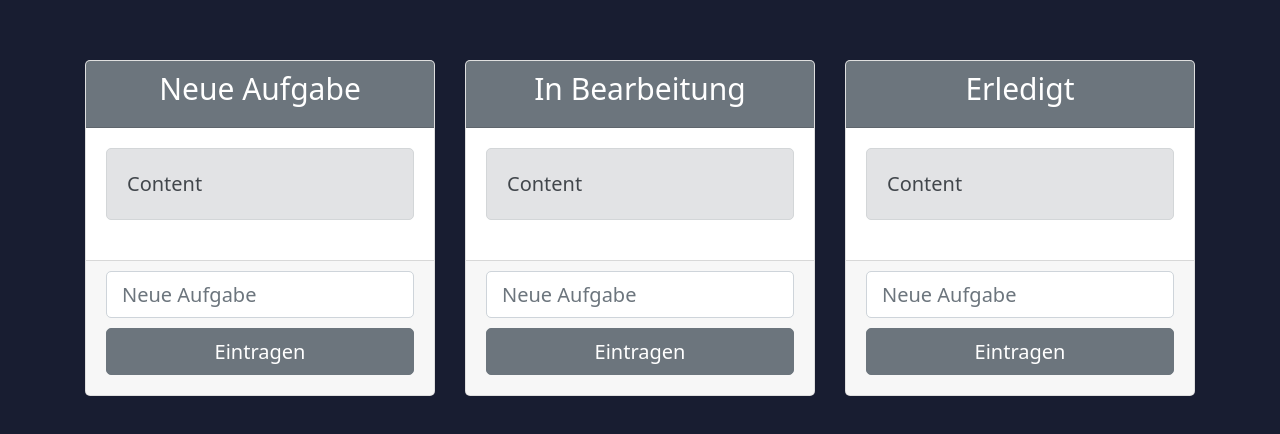
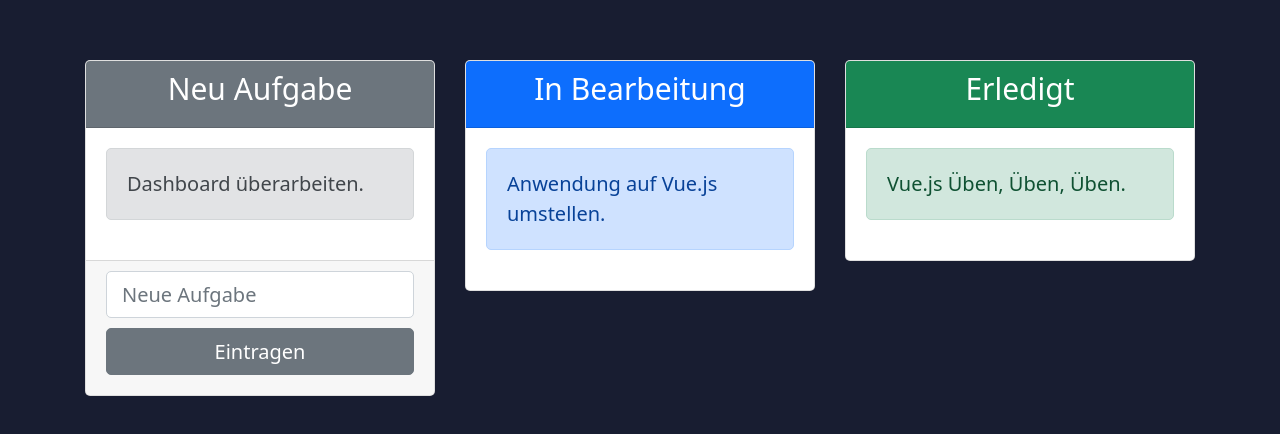
Before and after one commit to DevContinue/daily_tasks, a Vue app: page / in a window 1280 px wide. Shown: the top 434 px of the page. Built offline with nearby package versions, Linux system fonts and the light colour scheme.

Commit message:
create new tasks

```diff
--- a/src/App.vue
+++ b/src/App.vue
@@ -4,9 +4,11 @@
       <div class="col-4" v-for="statusCard in statusCards" :key="statusCard.status">
         <StatusCard
           :title="statusCard.title"
-          :titleClass="statusCard.titleClass"
+          :titleClasses="statusCard.titleClasses"
           :status="statusCard.status"
-          :newTasks="statusCard.newtasks"
+          :newTasks="statusCard.newTasks"
+          :tasks="filteredTasks(statusCard.status)"
+          @new-task="addTask"
         />
       </div>
     </div>
@@ -32,35 +34,44 @@ export default {
         {
           id: 2,
           content: "Anwendung auf Vue.js umstellen.",
-          status: 0,
+          status: 1,
+        },
+        {
+          id: 3,
+          content: "Vue.js Üben, Üben, Üben.",
+          status: 2,
         },
       ],
       statusCards: [
         {
-          title: "Neue Aufgabe",
+          title: "Neu Aufgabe",
           titleClasses: "bg-secondary text-white",
-          newtasks: true,
+          newTasks: true,
           status: 0,
         },
         {
           title: "In Bearbeitung",
           titleClasses: "bg-primary text-white",
-          newtasks: false,
+          newTasks: false,
           status: 1,
         },
         {
           title: "Erledigt",
           titleClasses: "bg-success text-white",
-          newtasks: false,
+          newTasks: false,
           status: 2,
-        }
-      ]
+        },
+      ],
     };
   },
   methods: {
-    newTasks() {
-      return this.tasks.filter((task) => task.status === 0);
+    filteredTasks(status) {
+      return this.tasks.filter((task) => task.status === status);
     },
+    addTask (task) {
+      task.id = Math.random();
+      this.tasks.push(task);
+    }
   },
 };
 </script>
@@ -73,7 +84,6 @@ body {
   width: 100%;
   height: 100%;
   background-color: $prime;
-  color: $text;
   font-size: 20px;
 
   display: flex;
@@ -85,4 +95,8 @@ body {
   margin: 0;
   padding: 0;
 }
+
+.card {
+  min-width: 15rem;
+}
 </style>
--- a/src/components/NewTask.vue
+++ b/src/components/NewTask.vue
@@ -1,14 +1,46 @@
 <template>
-  <input type="text" class="form-control" placeholder="Neue Aufgabe" />
-    <div class="d-grid my-2">
-      <button class="btn btn-secondary">Eintragen</button>
-    </div>
+  <input
+    type="text"
+    class="form-control"
+    placeholder="Neue Aufgabe"
+    v-model="content"
+  />
+  <div class="d-grid my-2">
+    <button class="btn btn-secondary" @click="submitTask()">Eintragen</button>
+  </div>
 </template>
 
 <script>
 export default {
   name: "NewTask",
-  components: {},
+  emits: {
+    "new-task": (task) => {
+      if (task.content === "") {
+        console.warn("NewTaskComponent: Der Conent sollte nicht leer sein.");
+        return false;
+      }
+      return true;
+    },
+  },
+  data() {
+    return {
+      content: "",
+    };
+  },
+  computed: {
+    maxNumbers() {
+      return this.maxNumberOfChars - this.content.length;
+    }
+  },
+  methods: {
+    submitTask() {
+      this.$emit("new-task", {
+        // Payload
+        content: this.content,
+      });
+      this.content = "";
+    },
+  },
 };
 </script>
 
--- a/src/components/StatusCard.vue
+++ b/src/components/StatusCard.vue
@@ -1,13 +1,13 @@
 <template>
   <div class="card">
-    <div class="card-header text-center bg-secondary text-white" >
+    <div class="card-header text-center" :class="titleClasses">
       <h4>{{ title }}</h4>
     </div>
-    <div class="card-body">
-      <Task />
+    <div class="card-body" >
+      <Task v-for="task in tasks" :key="task" :task="task" :alertColor="alertColor"/>
     </div>
-    <div class="card-footer">
-        <NewTask />
+    <div class="card-footer" v-if="newTasks" >
+        <NewTask @new-task="newTask" />
     </div>
   </div>
 </template>
@@ -25,9 +25,40 @@ export default {
   props: {
     title: String,
     titleClasses: String,
+    status: Number,
     newTasks: Boolean,
-    status: Number,
-  }
+    tasks: Array,
+  },
+  emits: {
+    "new-task": (task) => {
+      if ("status" in task === false) {
+        console.warn(
+          "statusCardComponent: Jede Aufgabe muss ein Status-Attribut haben."
+        );
+        return false;
+      }
+      return true;
+    }
+  },
+  computed: {
+    alertColor() {
+      switch (this.status) {
+        case 0:
+          return "secondary";
+        case 1:
+          return "primary";
+        case 2:
+          return "success";
+      }
+      return "danger";
+    }
+  },
+  methods: {
+    newTask(task) {
+      task.status = this.status;
+      this.$emit("new-task", task);
+    }
+  },
 };
 </script>
 
--- a/src/components/Task.vue
+++ b/src/components/Task.vue
@@ -1,11 +1,21 @@
 <template>
-  <div class="alert alert-secondary" >Content</div>
+  <div class="alert" :class="alertClass">{{ task.content }}</div>
 </template>
 
 <script>
 export default {
   name: "Task",
+  props: {
+    task: Object,
+    alertColor: String,
+  },
+  computed: {
+    alertClass() {
+      return `alert-${this.alertColor}`
+    }
+  }
 };
+
 </script>
 
 <style lang="scss" scoped></style>
```
